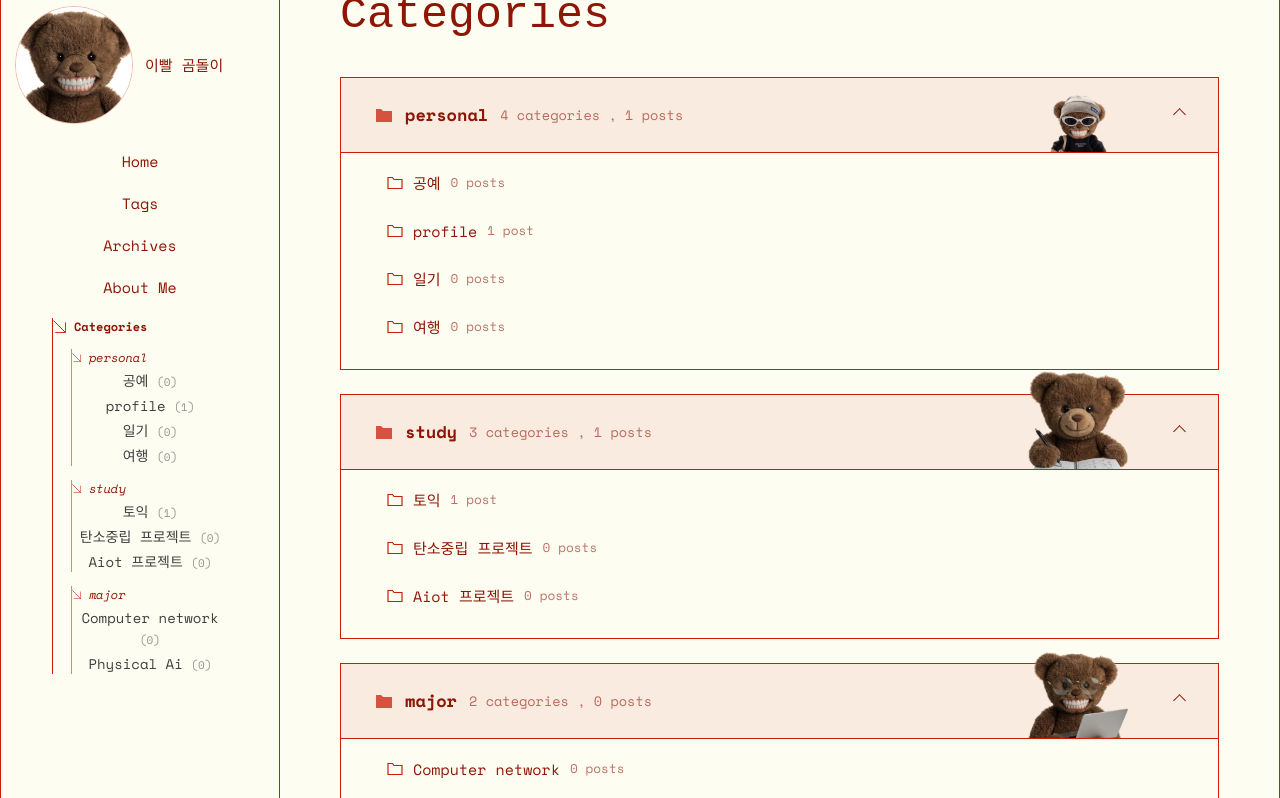
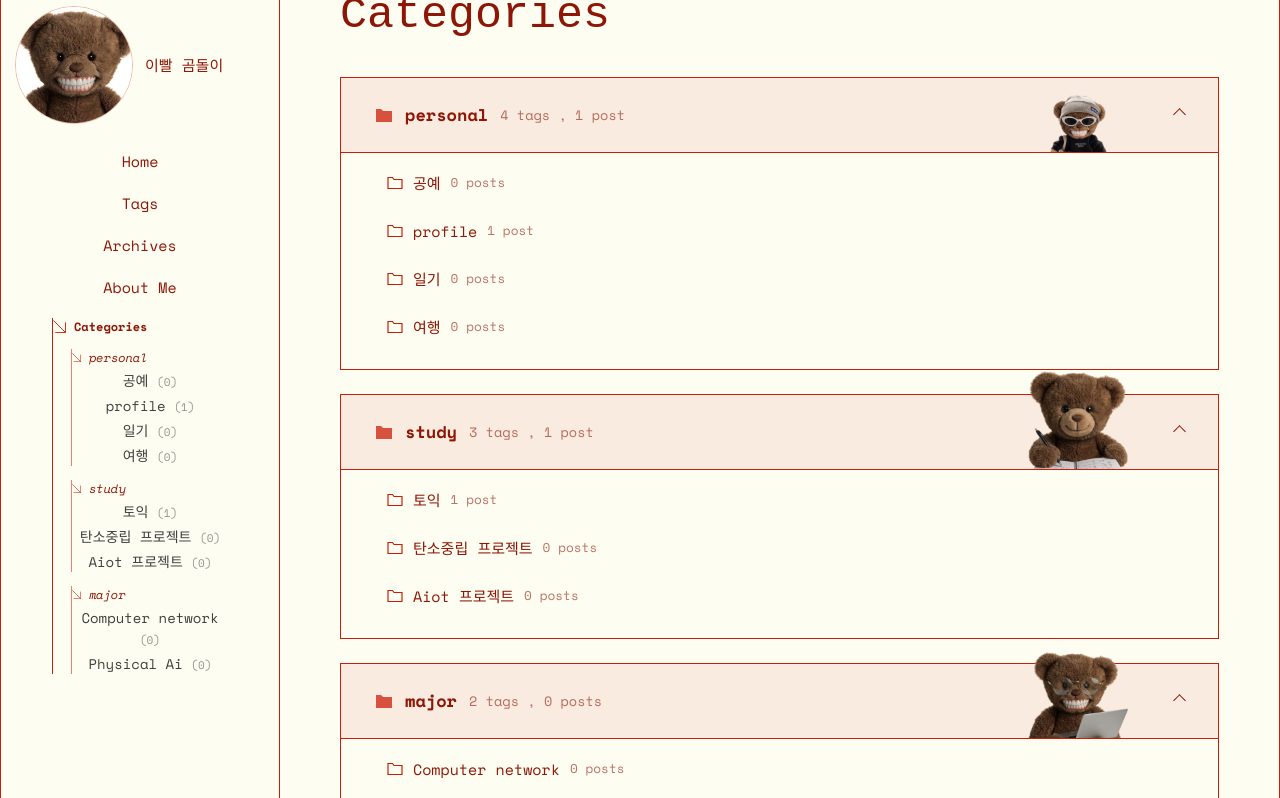
Before and after one commit to lithonhaeun/lithonhaeun.github.io, a Jekyll site: the page built from categories.html, in a window 1280 px wide and 1305 px high. Shown: the part 129-927 px from the top of the window. Built offline with Jekyll 4.4.1, drawn with Linux system fonts in a browser that asks for light colours; some web fonts are replaced.

Commit message:
태그·아카이브 등장 효과, 표기 수정

```diff
--- a/archives.html
+++ b/archives.html
@@ -11,7 +11,7 @@
   <h2 class="archive__year">{{ y.name }}</h2>
   <ul class="archive">
     {%- for p in y.items -%}
-    <li><time datetime="{{ p.date | date_to_xmlschema }}">{{ p.date | date: "%m.%d" }}</time><a href="{{ p.url | relative_url }}">{{ p.title }}</a><span class="muted">{{ p.categories[0] }} / {{ p.categories[1] }}</span></li>
+    <li class="rise" style="--d:{{ forloop.index0 | times: 45 }}ms"><time datetime="{{ p.date | date_to_xmlschema }}">{{ p.date | date: "%m.%d" }}</time><a href="{{ p.url | relative_url }}">{{ p.title }}</a><span class="muted">{{ p.categories[0] }} / {{ p.categories[1] }}</span></li>
     {%- endfor -%}
   </ul>
   {%- endfor -%}
--- a/assets/css/style.css
+++ b/assets/css/style.css
@@ -84,6 +84,8 @@
 .grid__item{display:flex;background:var(--bg);border:1px solid var(--red);margin:0 -1px -1px 0}
 .grid__item[hidden]{display:none}
 .grid__item.is-swap{animation:cardIn .45s cubic-bezier(.2,.7,.2,1) both;animation-delay:var(--d,0s)}
+.rise{animation:cardIn .5s cubic-bezier(.2,.7,.2,1) both;animation-delay:var(--d,0s)}
+@media (prefers-reduced-motion:reduce){.rise{animation:none}}
 @keyframes cardIn{from{opacity:0;transform:translateY(18px) scale(.97)}to{opacity:1;transform:none}}
 @media (prefers-reduced-motion:reduce){.grid__item.is-swap{animation:none}}
 .card{flex:1;min-width:0;background:var(--bg);display:flex;flex-direction:column;align-items:center;gap:clamp(12px,1.7vw,18px);padding:clamp(18px,2.4vw,28px) clamp(14px,2vw,24px) clamp(16px,1.8vw,22px);transition:background .15s}
--- a/categories.html
+++ b/categories.html
@@ -14,7 +14,7 @@
       <summary class="acc__head">
         <svg class="ico" viewBox="0 0 18 16" aria-hidden="true"><path d="M1 2h5l2 2h9v11H1z"/></svg>
         <a href="{{ '/category/' | append: cat.id | append: '/' | relative_url }}">{{ cat.id }}</a>
-        <span class="muted">{{ sub_names.size }} categories , {{ cat_posts.size }} posts</span>
+        <span class="muted">{{ sub_names.size }} tags , {{ cat_posts.size }} {% if cat_posts.size == 1 %}post{% else %}posts{% endif %}</span>
         <span class="acc__chev" aria-hidden="true"></span>
         <img class="acc__bear" src="{{ cat.small | relative_url }}" alt="">
       </summary>
--- a/tags.html
+++ b/tags.html
@@ -22,7 +22,7 @@
   <ul class="pills">
     {%- for it in items -%}
     {%- assign f = it | split: "|" -%}
-    <li><a class="pill" href="{{ '/category/' | append: f[2] | append: '/' | relative_url }}#{{ f[1] | slugify }}">{{ f[1] }} <small>{{ f[3] }}</small></a></li>
+    <li class="rise" style="--d:{{ forloop.index0 | times: 40 }}ms"><a class="pill" href="{{ '/category/' | append: f[2] | append: '/' | relative_url }}#{{ f[1] | slugify }}">{{ f[1] }} <small>{{ f[3] }}</small></a></li>
     {%- endfor -%}
   </ul>
 </div>
```
Also changed, not shown: other parts of tags.html (+1 -1 lines).
